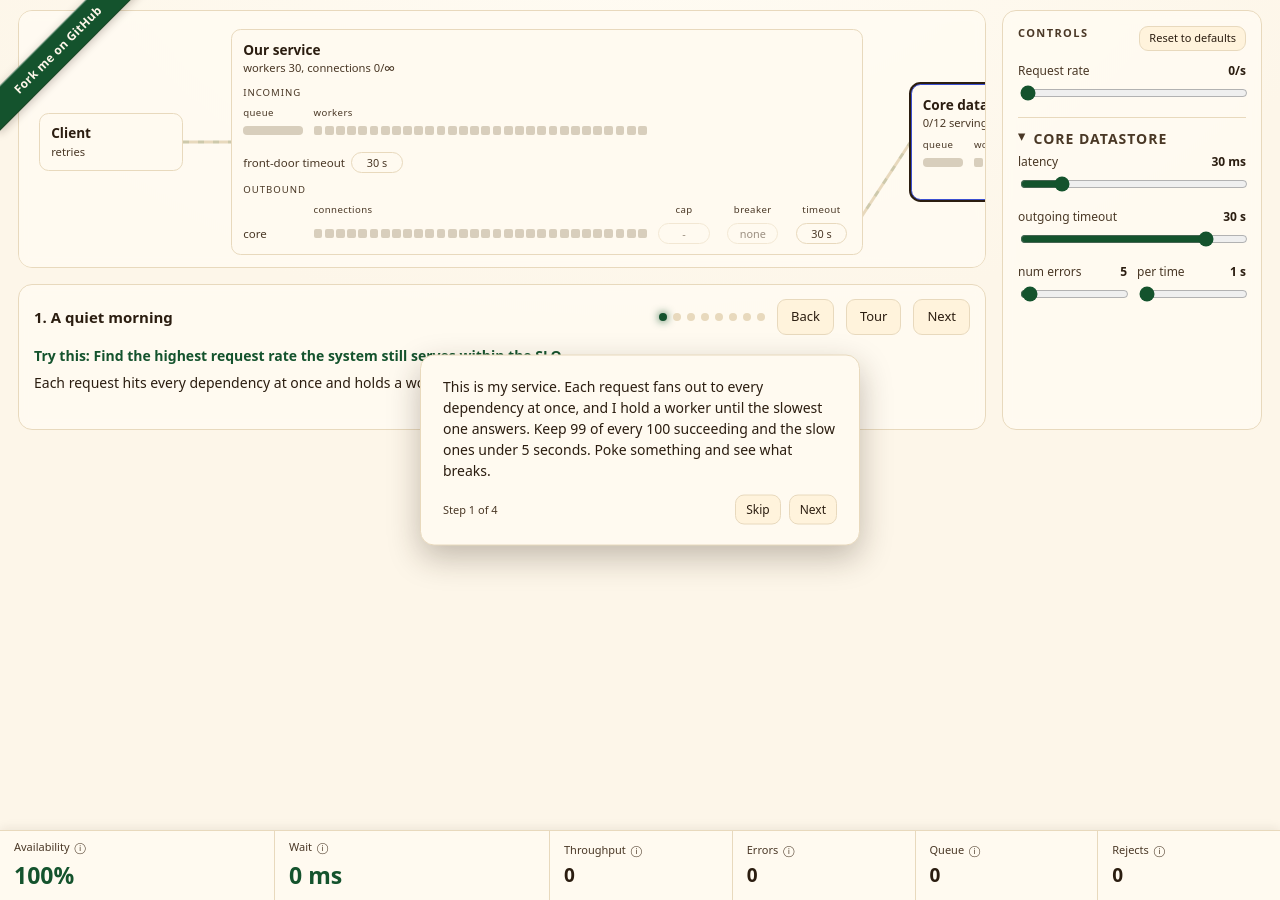
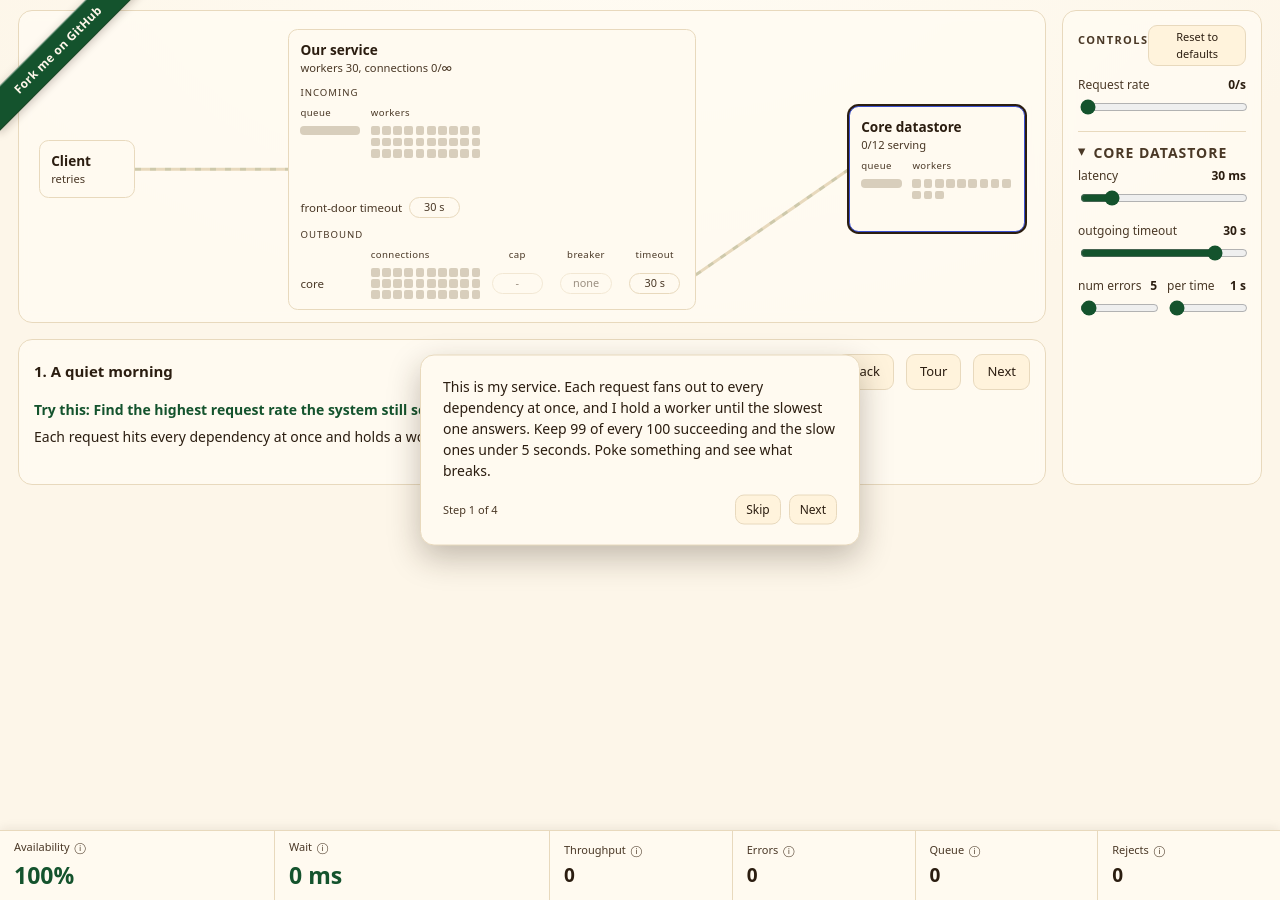
Before and after one commit to vosechu/vosechu.github.io, a Jekyll site: the page autonomous-actions/index.html, which Jekyll copies as it is, in a window 1280 px wide. Built offline with Jekyll 4.4.1, drawn with Linux system fonts in a browser that asks for light colours.

Commit message:
fix(sim): keep the diagram beside the controls panel on ~1024px windows
The system diagram was ~68rem wide and #stage.diagram carried a 60rem
min-width floor, so on windows under ~1420px the dependency column
scrolled off the right edge, hidden behind the controls panel.

Trim the diagram so it sits beside the panel down to ~1000px: outbound
connection cells wrap at 10 per row (was 30), the min-width floor drops
to 46rem to match the new content width, and the client box, column
gaps, dependency boxes, and panel are all narrowed. Arrows re-measure
from the laid-out DOM, so the overlay stays correct with no JS change.

Co-Authored-By: Claude Opus 4.8 (1M context) <noreply@anthropic.com>
Claude-Session: https://claude.ai/code/session_01AKv8sPDdoy5Nfsx5nPdveb

```diff
--- a/autonomous-actions/index.html
+++ b/autonomous-actions/index.html
@@ -42,7 +42,7 @@
       align-items: stretch;
     }
     .leftcol { flex: 1; min-width: 0; display: flex; flex-direction: column; gap: 16px; }
-    #panel { width: 260px; flex: none; }
+    #panel { width: 200px; flex: none; }
     .stagewrap {
       position: relative;
       background: var(--panel);
@@ -152,7 +152,7 @@
     @keyframes flow { to { stroke-dashoffset: -15; } }
 
     /* Diagram is now DOM boxes (rem-sized) plus one SVG arrow overlay. */
-    #stage.diagram { position: relative; min-width: 60rem; }   /* legibility floor; tune */
+    #stage.diagram { position: relative; min-width: 46rem; }   /* legibility floor: ~the trimmed content width, so deps never spread off-screen */
     .stagewrap { overflow-x: auto; }
     .diagram .edges {                       /* arrow overlay, behind the boxes */
       position: absolute; inset: 0; width: 100%; height: 100%;
@@ -160,7 +160,7 @@
     }
     .diagram .cols {
       position: relative; z-index: 1;       /* boxes paint over the arrows */
-      display: flex; align-items: center; gap: 3rem; padding: 0.5rem;
+      display: flex; align-items: center; gap: 1rem; padding: 0.5rem;
       justify-content: space-between;       /* window slack goes between the columns, not inside boxes */
     }
     .diagram .col-deps { display: flex; flex-direction: column; gap: 1rem; }
@@ -169,11 +169,14 @@
       background: var(--panel-solid); border: 1px solid var(--border);
       border-radius: 0.6rem; padding: 0.6rem 0.7rem; min-width: 9rem;
     }
+    /* Client box carries only "Client / retries"; trim its floor so it does not
+       eat width the diagram needs to sit beside the panel at ~1024px. */
+    .box.client { min-width: 6rem; }
     /* Fixed dep width so per-frame text can never resize the box (hot-path
        rule: render() must not move layout, or the arrows go stale). The
        service box needs no width: every column in its grid is fixed (see
        .egress.call), so it sizes to exactly fit its content. */
-    .box.dep { cursor: pointer; border-color: var(--depcolor); width: 13rem; }
+    .box.dep { cursor: pointer; border-color: var(--depcolor); width: 11rem; }
     /* Selection is a neutral ink ring: teal would read as a health state. */
     .box.dep.selected { box-shadow: 0 0 0 2px var(--ink); }
     .box.dep.slow { border-color: var(--amber); }
@@ -225,11 +228,12 @@
     .micro { font-size: 0.6rem; color: var(--ink-dim); letter-spacing: 0.4px; }
     .micro.heading { margin-top: 0.6rem; text-transform: uppercase; letter-spacing: 1px; }
     /* Outbound call rows align into labeled columns (header row shares the grid).
-       The connections column is sized to exactly one row of 30 cells (cell
-       0.55rem, gap 0.15rem, plus a hair of rounding slack), so the box is
-       always just big enough: no window width can open a gap before the
-       pills, and the 60 worker cells above wrap into two aligned rows of 30. */
-    .egress.call { display: grid; grid-template-columns: 4rem calc(30 * 0.55rem + 29 * 0.15rem + 0.1rem) 3.6rem 4.2rem 3.6rem; gap: 0.4rem; align-items: center; }
+       The connections column is sized to exactly one row of 10 cells (cell
+       0.55rem, gap 0.15rem, plus a hair of rounding slack), so the service box
+       stays narrow enough to sit beside the controls panel at ~1024px: the 30
+       connection cells wrap into three aligned rows of 10, and the 60 worker
+       cells above wrap into six. */
+    .egress.call { display: grid; grid-template-columns: 4rem calc(10 * 0.55rem + 9 * 0.15rem + 0.1rem) 3.6rem 4.2rem 3.6rem; gap: 0.4rem; align-items: center; }
     .egress.call .cells { margin-top: 0; }
     /* Center the pill columns (cap, breaker, timeout) and their headers over
        each other; the connections grid stays left-aligned. */
```
